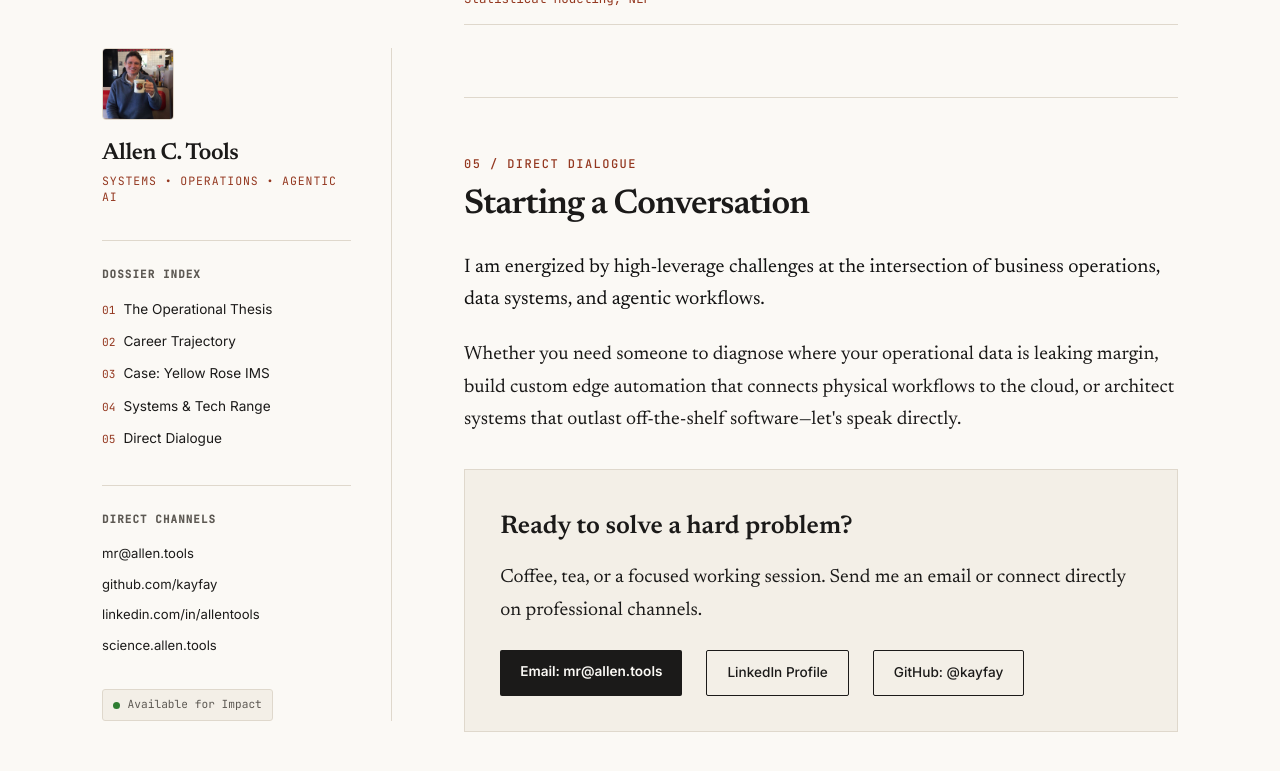
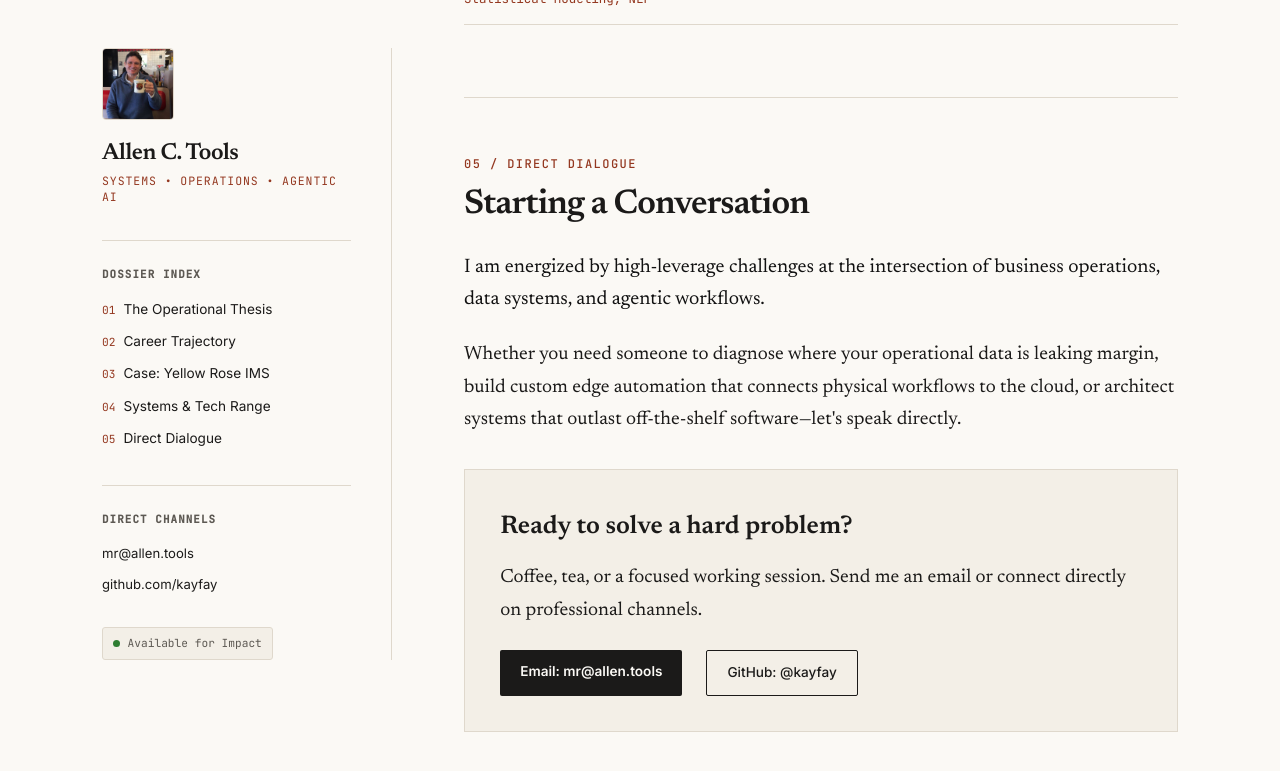
Before and after one commit to kayfay/allen.tools, a Jekyll site: the page index.html, which Jekyll copies as it is, in a window 1280 px wide and 900 px high, scrolled down 4138 px. Shown: the top 771 px of the window. Built offline with Jekyll 4.4.1, drawn with Linux system fonts in a browser that asks for light colours.

Commit message:
feat(contact): remove science.allen.tools and deactivated linkedin links

```diff
--- a/index.html
+++ b/index.html
@@ -575,8 +575,6 @@
         <div class="contact-links">
           <a href="mailto:mr@allen.tools?subject=Operational%20Dialogue">mr@allen.tools</a>
           <a href="https://github.com/kayfay" target="_blank" rel="noopener">github.com/kayfay</a>
-          <a href="https://linkedin.com/in/allentools" target="_blank" rel="noopener">linkedin.com/in/allentools</a>
-          <a href="http://science.allen.tools" target="_blank" rel="noopener">science.allen.tools</a>
         </div>
         <div class="status-badge">
           <span class="status-dot"></span> Available for Impact
@@ -797,7 +795,6 @@
           </p>
           <div class="signoff-actions">
             <a href="mailto:mr@allen.tools?subject=Operational%20Dialogue" class="btn-editorial">Email: mr@allen.tools</a>
-            <a href="https://linkedin.com/in/allentools" target="_blank" rel="noopener" class="btn-editorial-secondary">LinkedIn Profile</a>
             <a href="https://github.com/kayfay" target="_blank" rel="noopener" class="btn-editorial-secondary">GitHub: @kayfay</a>
           </div>
         </div>
--- a/src/components/layout/Sidebar.tsx
+++ b/src/components/layout/Sidebar.tsx
@@ -1,5 +1,5 @@
 import { useState } from 'react';
-import { Menu, X, Github, Linkedin, MapPin, Globe } from 'lucide-react';
+import { Menu, X, Github, MapPin, Globe } from 'lucide-react';
 import { cn } from '../../lib/utils';
 import { CopyButton } from '../ui/CopyButton';
 
@@ -59,9 +59,7 @@ export const Sidebar = () => {
                             <a href="https://github.com/kayfay" target="_blank" className="text-slate-400 hover:text-primary transition-colors">
                                 <Github size={20} />
                             </a>
-                            <a href="https://linkedin.com/in/allentools" target="_blank" className="text-slate-400 hover:text-primary transition-colors">
-                                <Linkedin size={20} />
-                            </a>
+
                             <CopyButton
                                 value="allen@allen.tools"
                                 variant="icon"
```
